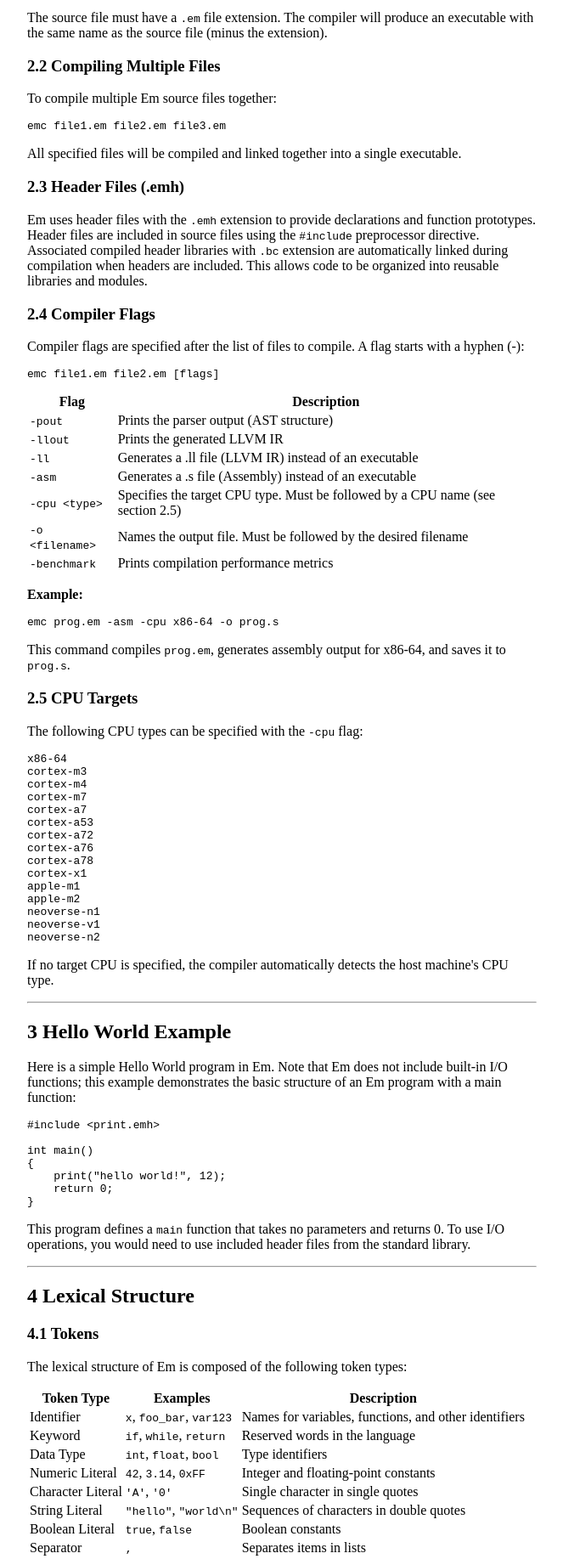
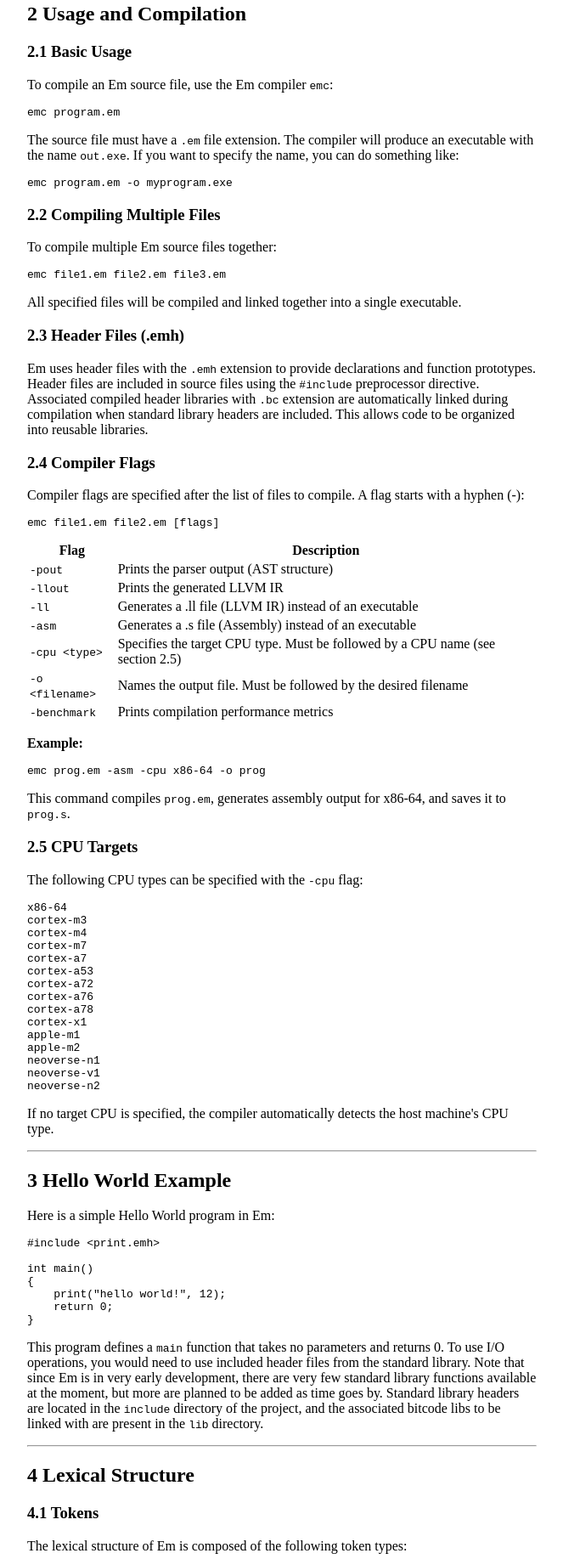
Before and after one commit to rachitdhar/em, a plain HTML site: page index.html in a window 1280 px wide. Shown: the part 1603-3438 px from the top of the page at 85% size, without its empty margins (308-971 px from the left). Drawn offline with Linux system fonts and the light colour scheme.

Commit message:
updated the spec

```diff
--- a/index.html
+++ b/index.html
@@ -97,7 +97,7 @@
 <h2 id="intro">1 Introduction</h2>
 
 <p>
-Em is a systems programming language designed for simplicity and control over low-level details. The compiler, known as <code>emc</code>, generates efficient machine code through LLVM. Em supports modern programming constructs while maintaining minimal syntax overhead.
+Em is a systems programming language designed for simplicity and control over low-level details. The compiler, known as <code>emc</code>, generates efficient machine code through LLVM. Em is designed to be a language that is very much like C in terms of both its syntax and nature of having minimal features that allow for most of the job to be done. At the same time it also aims at adding some slightly modern conveniences that are reasonable enough to have, which are considered commonplace now and make life much easier. This differentiates it from C, which has largely remained unchanged since its inception, and also from C++, which has added so many features over the years that the language has grown to become incredibly complex and sometimes syntactically unpleasant. That said, Em is not being built with any intentions of replacing or superceding any language. It is a personal project of mine, mainly being developed out of my own interests in understanding Compilers and assembly generation, and having fun playing around with the intricacies of language design.
 </p>
 
 <h3 id="project-info">1.1 Project Information</h3>
@@ -116,7 +116,7 @@
 </p>
 
 <p>
-Please check <a href="https://github.com/rachitdhar/em/releases">https://github.com/rachitdhar/em/releases</a> periodically for future releases and downloads.
+Please check <a href="https://github.com/rachitdhar/em/releases">https://github.com/rachitdhar/em/releases</a> periodically for future releases.
 </p>
 
 <hr>
@@ -132,8 +132,10 @@
 <pre>emc program.em</pre>
 
 <p>
-The source file must have a <code>.em</code> file extension. The compiler will produce an executable with the same name as the source file (minus the extension).
+The source file must have a <code>.em</code> file extension. The compiler will produce an executable with the name <code>out.exe</code>. If you want to specify the name, you can do something like:
 </p>
+
+<pre>emc program.em -o myprogram.exe</pre>
 
 <h3 id="multiple-files">2.2 Compiling Multiple Files</h3>
 
@@ -150,7 +152,7 @@
 <h3 id="header-files">2.3 Header Files (.emh)</h3>
 
 <p>
-Em uses header files with the <code>.emh</code> extension to provide declarations and function prototypes. Header files are included in source files using the <code>#include</code> preprocessor directive. Associated compiled header libraries with <code>.bc</code> extension are automatically linked during compilation when headers are included. This allows code to be organized into reusable libraries and modules.
+Em uses header files with the <code>.emh</code> extension to provide declarations and function prototypes. Header files are included in source files using the <code>#include</code> preprocessor directive. Associated compiled header libraries with <code>.bc</code> extension are automatically linked during compilation when standard library headers are included. This allows code to be organized into reusable libraries.
 </p>
 
 <h3 id="compiler-flags">2.4 Compiler Flags</h3>
@@ -200,7 +202,7 @@
 <strong>Example:</strong>
 </p>
 
-<pre>emc prog.em -asm -cpu x86-64 -o prog.s</pre>
+<pre>emc prog.em -asm -cpu x86-64 -o prog</pre>
 
 <p>
 This command compiles <code>prog.em</code>, generates assembly output for x86-64, and saves it to <code>prog.s</code>.
@@ -237,7 +239,7 @@
 <h2 id="hello-world">3 Hello World Example</h2>
 
 <p>
-Here is a simple Hello World program in Em. Note that Em does not include built-in I/O functions; this example demonstrates the basic structure of an Em program with a main function:
+Here is a simple Hello World program in Em:
 </p>
 
 <pre>
@@ -251,7 +253,7 @@
 </pre>
 
 <p>
-This program defines a <code>main</code> function that takes no parameters and returns 0. To use I/O operations, you would need to use included header files from the standard library.
+This program defines a <code>main</code> function that takes no parameters and returns 0. To use I/O operations, you would need to use included header files from the standard library. Note that since Em is in very early development, there are very few standard library functions available at the moment, but more are planned to be added as time goes by. Standard library headers are located in the <code>include</code> directory of the project, and the associated bitcode libs to be linked with are present in the <code>lib</code> directory.
 </p>
 
 <hr>
@@ -355,7 +357,7 @@
 </p>
 
 <p>
-<strong>Numeric Literals:</strong> Decimal integers and floating-point numbers. Examples: <code>0</code>, <code>42</code>, <code>-17</code>, <code>3.14</code>, <code>2.5e-3</code>
+<strong>Numeric Literals:</strong> Decimal integers and floating-point numbers. Examples: <code>0</code>, <code>42</code>, <code>-17</code>, <code>3.14</code>
 </p>
 
 <p>
```
